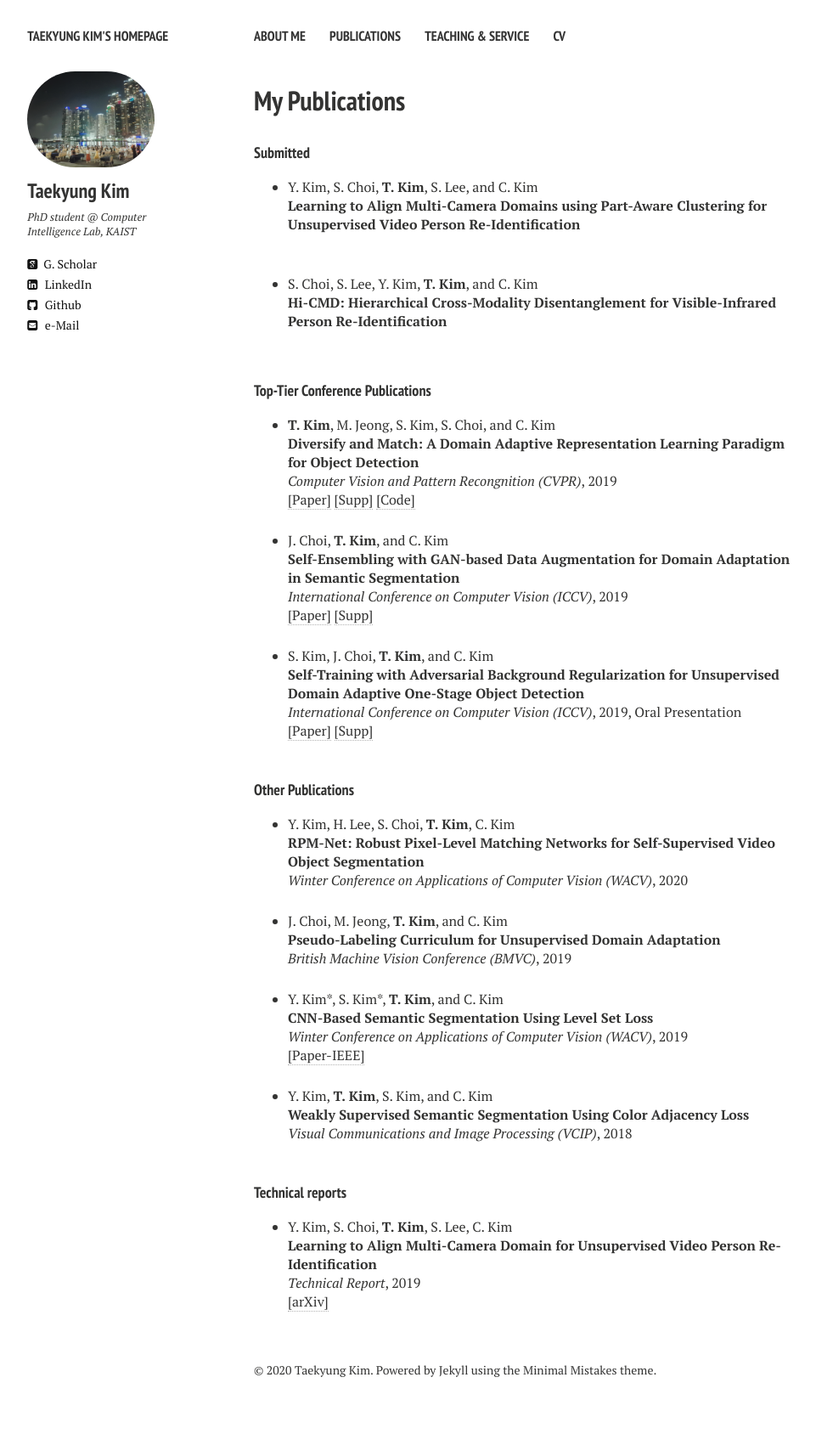
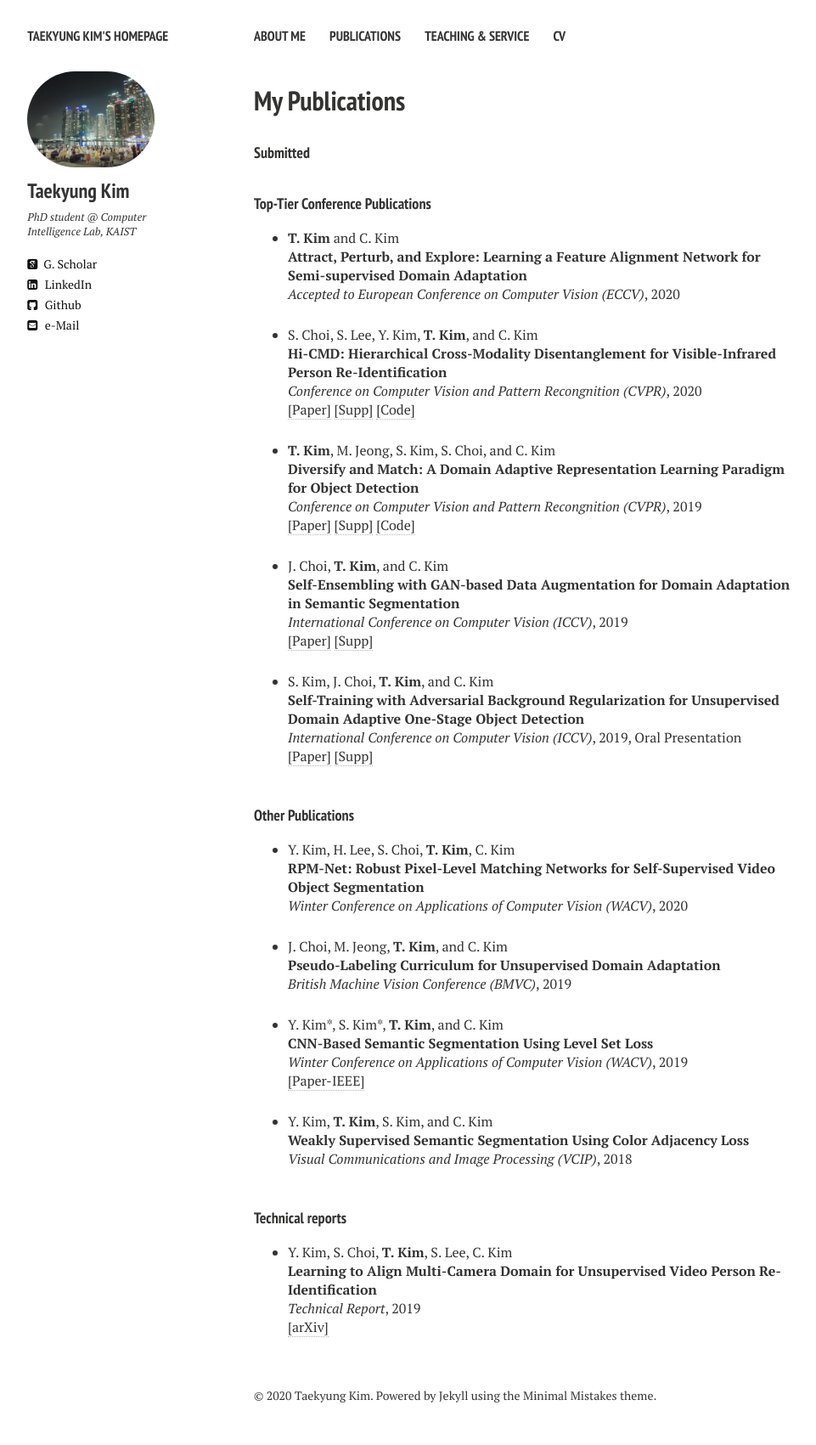
Before and after one commit to TKKim93/TKKim93.github.io, a Jekyll site: the page built from publications.md, in a window 1280 px wide. Shown: the whole page at 85% size, without its empty margins (21-982 px from the left). Built offline with Jekyll 4.4.1, drawn with Linux system fonts in a browser that asks for light colours; nearby versions of some CDN libraries; before the commit the page ends 1671 px from its top, so only the background shows below that.

Commit message:
Update publications.html

```diff
--- a/_layouts/publications.html
+++ b/_layouts/publications.html
@@ -82,34 +82,41 @@ div.bibtex pre { font-size: 75%; overflow: auto;  width: 100%; padding: 0em 0em;
 
 <h4 style="margin-bottom:0px;padding-top:10px;">Submitted</h4>
 <ul class="biblist">
+      </ul  >
+
+
+<h4 style="margin-bottom:0px;padding-top:10px;">Top-Tier Conference Publications</h4>
+<ul class="biblist">
 
 <!-- Item:  -->
 <li ><p>
-Y. Kim, S. Choi, <b>T. Kim</b>, S. Lee, and C. Kim
-<br><b>Learning to Align Multi-Camera Domains using Part-Aware Clustering for Unsupervised Video Person Re-Identification</b><br>
+<b>T. Kim</b> and C. Kim
+<br><b>Attract, Perturb, and Explore: Learning a Feature Alignment Network for Semi-supervised Domain Adaptation</b><br>
+<i>Accepted to European Conference on Computer Vision (ECCV)</i>, 2020
 <br />
 <!-- <a href="javascript:toggleBibtex('')">[BibTeX]</a> -->
 </p>
 </li>
 
+
 <!-- Item:  -->
 <li ><p>
 S. Choi, S. Lee, Y. Kim, <b>T. Kim</b>, and C. Kim
 <br><b>Hi-CMD: Hierarchical Cross-Modality Disentanglement for Visible-Infrared Person Re-Identification</b><br>
+<i>Conference on Computer Vision and Pattern Recongnition (CVPR)</i>, 2020
 <br />
 <!-- <a href="javascript:toggleBibtex('')">[BibTeX]</a> -->
+<a href="http://openaccess.thecvf.com/content_CVPR_2019/papers/Kim_Diversify_and_Match_A_Domain_Adaptive_Representation_Learning_Paradigm_for_CVPR_2019_paper.pdf" target="_blank">[Paper]</a> <!--,<a href=""  target="_blank">[Project Page]</a> -->
+<a href="http://openaccess.thecvf.com/content_CVPR_2019/supplemental/Kim_Diversify_and_Match_CVPR_2019_supplemental.pdf" target="_blank">[Supp]</a> <!--,<a href=""  target="_blank">[Project Page]</a> -->
+<a href="https://github.com/TKKim93/DivMatch" target="_blank">[Code]</a>
 </p>
 </li>
-      </ul  >
 
-
-<h4 style="margin-bottom:0px;padding-top:10px;">Top-Tier Conference Publications</h4>
-<ul class="biblist">
 <!-- Item:  -->
 <li ><p>
 <b>T. Kim</b>, M. Jeong, S. Kim, S. Choi, and C. Kim
 <br><b>Diversify and Match: A Domain Adaptive Representation Learning Paradigm for Object Detection</b><br>
-<i>Computer Vision and Pattern Recongnition (CVPR)</i>, 2019
+<i>Conference on Computer Vision and Pattern Recongnition (CVPR)</i>, 2019
 <br />
 <!-- <a href="javascript:toggleBibtex('')">[BibTeX]</a> -->
 <a href="http://openaccess.thecvf.com/content_CVPR_2019/papers/Kim_Diversify_and_Match_A_Domain_Adaptive_Representation_Learning_Paradigm_for_CVPR_2019_paper.pdf" target="_blank">[Paper]</a> <!--,<a href=""  target="_blank">[Project Page]</a> -->
```
